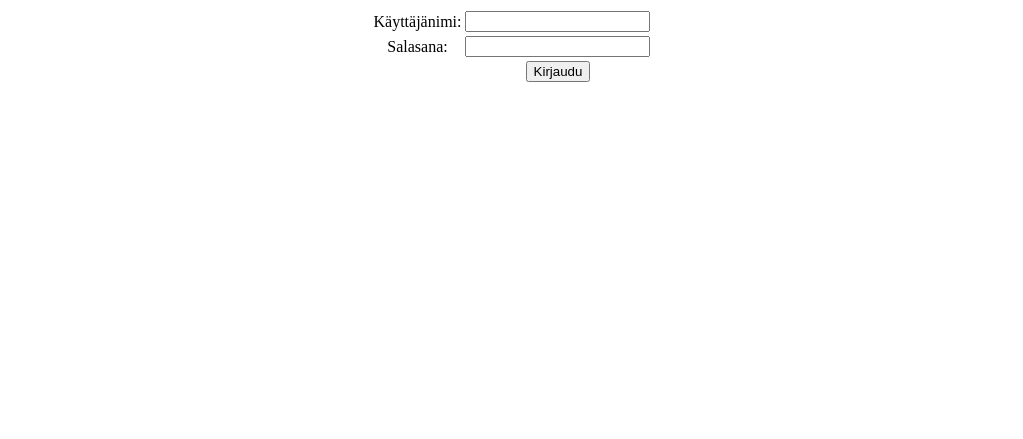
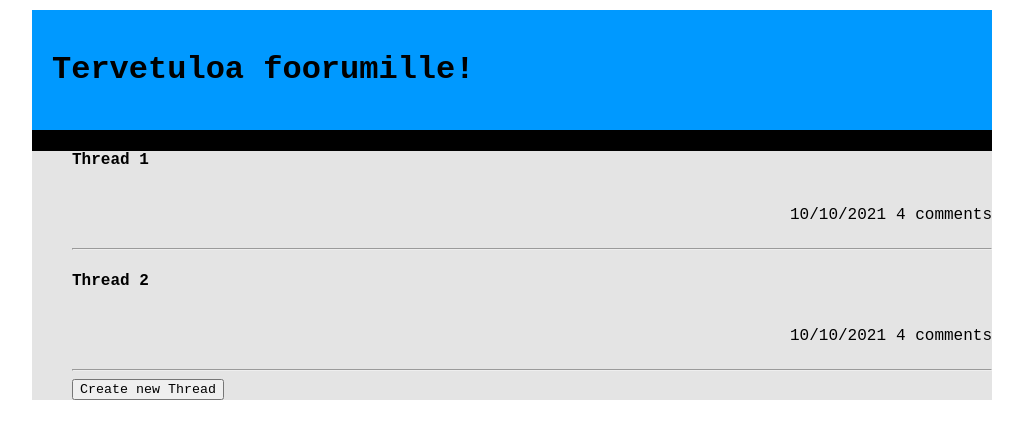
Before and after one commit to Saarenpaa/Harjoitustyo-ohjelmistokehitys_II, a PHP site: page / in a window 1280 px wide. Shown: the top 439 px of the page, without its empty margins (128-1151 px from the left). Run offline with PHP 8.4, Linux system fonts and the light colour scheme.

Commit message:
REFORMED sivut

```diff
--- /dev/null
+++ b/database_config.php
@@ -0,0 +1,6 @@
+<?php
+
+$DB_USERNAME = "e2001398";
+$DB_PASSWORD = "r2k4gpHRxMEQ"
+
+?>
--- a/index.html
+++ b/index.html
@@ -4,9 +4,63 @@
     <meta charset="UTF-8">
     <meta http-equiv="X-UA-Compatible" content="IE=edge">
     <meta name="viewport" content="width=device-width, initial-scale=1.0">
-    <title>Document</title>
+    <link rel="stylesheet" href="tyyli.css">
+    <title>Front page</title>
 </head>
 <body>
+    <div class="container">
 
+        <div class="topbar">
+            <h1>Tervetuloa foorumille!</h1>
+        </div>
+        <div class="topics">
+            <ol id="thread-list">
+                <li class="row">
+                    <a href="/thread-tempalte.html">
+                        <h4 class="title">
+                            Thread 1
+                        </h4>
+                        <div class="bottom">
+                            <p class="timestamp">
+                                10/10/2021
+                            </p>
+                            <p class="comment-count">
+                                4 comments
+                            </p>
+                        </div>
+                    </a>
+                </li>
+                <hr>
+                <li class="row">
+                    <a href="/item">
+                        <h4 class="title">
+                            Thread 2
+                        </h4>
+                        <div class="bottom">
+                            <p class="timestamp">
+                                10/10/2021
+                            </p>
+                            <p class="comment-count">
+                                4 comments
+                            </p>
+                        </div>
+                    </a>
+                </li>
+
+                <hr>
+                <li class="row">
+                    <button onclick="TextBox()">Create new Thread</button>
+                </li>
+            </ol>
+        </div>
+    </div>
+    <script>
+        function TextBox(){
+            var ol = document.getElementById("thread-list")
+            var textBox = document.CreateElement("input");
+            ol.appendChild(document.createTextNode(""));
+
+        };
+    </script>
 </body>
 </html>
--- a/tyyli.css
+++ b/tyyli.css
@@ -4,9 +4,21 @@
     text-align: center;
     align-items: center;
 }
+*{
+    font-family: 'Courier New', Courier, monospace
+}
 
 body{
-    text-align: center;
+    margin: 10px;
+}
+
+ol li{
+    list-style-type: none;
+}
+
+a{
+    text-decoration: none;
+    color: black;
 }
 
 form {
@@ -19,6 +31,70 @@ form {
     text-align: center;
 }
 
+#newComment{
+ display: none;
+}
+
 input{
     align-items: center;
 }
+
+.titleKirjaudu{
+    margin: 2px;
+    text-align: center;
+    justify-content: center;
+}
+
+.bottom{
+    display: flex;
+    content: right;
+    justify-content: right;
+}
+.timestamp{
+    padding-right: 10px;
+}
+.topbar {
+    background-color: rgb(0, 153, 255);
+    padding: 20px;
+}
+.topics{
+    background-color: rgb(228, 228, 228);
+}
+.container{
+    margin: auto;
+    width: 75vw;
+    background-color: black;
+}
+.containerKirjaudu{
+    margin: auto;
+    width: 50vw;
+    background-color: rgb(211, 211, 211);
+}
+.formdiv{
+    justify-content: center;
+    display: flex;
+    padding: 2px;
+}
+form {
+    padding: 2px;
+}
+.labels{
+    display: inline-block;
+    width: 10vw;
+}
+.inputs{
+    display: inline-block;
+    width: 10vw;
+    vertical-align: top;
+}
+.submitButton{
+    display: block;
+}
+.contentBlock{
+    background-color: rgb(228, 228, 228);
+    width: 100%;
+    justify-content: center;
+    display: block;
+    margin: auto;
+    text-align: center;
+}
--- a/index.php
+++ b/vanha/kirjaudu.php
@@ -9,7 +9,7 @@
 </head>
     <body>
         <div id="container">
-            <form action='kirjaudu.php' method='POST'>
+            <form action='kirjaudu_parse.php' method='POST'>
                 <table>
                     <tr>
                         <td>Käyttäjänimi: </td>
--- a/kirjaudu_parse.php
+++ b/vanha/kirjaudu_parse.php
@@ -1,4 +1,6 @@
 <?php
+    include("tietokanta.php");
+
     $username = $_POST['username'];
     $password = $_POST['password'];
 
```
Also changed, not shown: database.php (added, +13 -0 lines), kiitos_rekisteröidy.html (added, +20 -0 lines), kirjaudu.html (added, +35 -0 lines), kirjaudu.php (added, +7 -0 lines), rekisteröidy.html (added, +45 -0 lines), thread-tempalte.html (added, +36 -0 lines), vanha/info.php (renamed from info.php), vanha/rekisteröidy.php (renamed from rekisteröidy.php), vanha/rekisteröidy_parse.php (renamed from rekisteröidy_parse.php), vanha/tietokanta.php (renamed from tietokanta.php).
